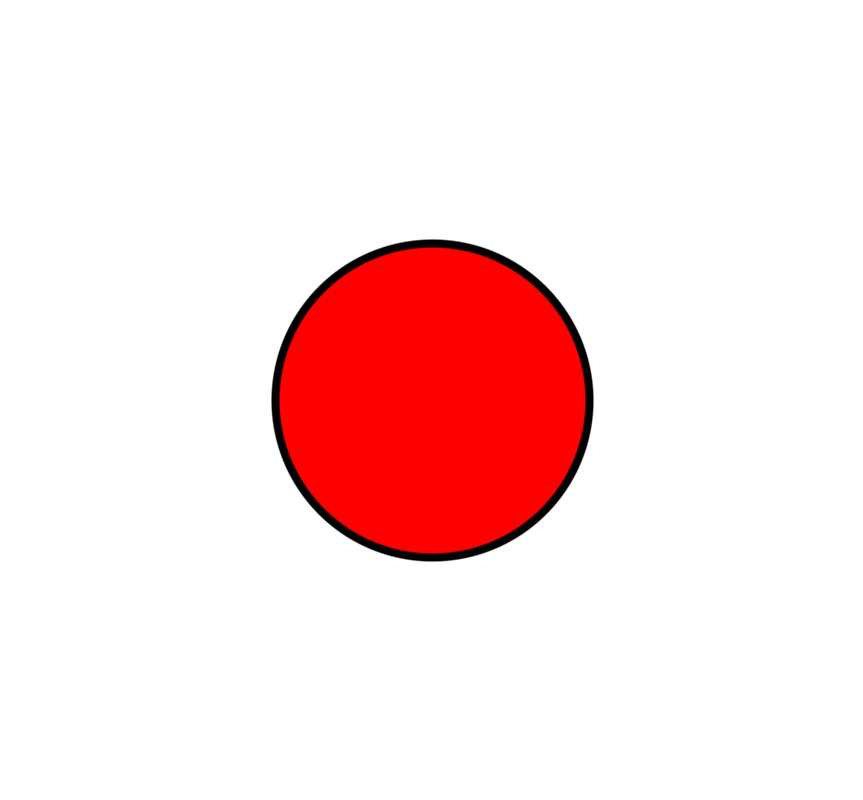
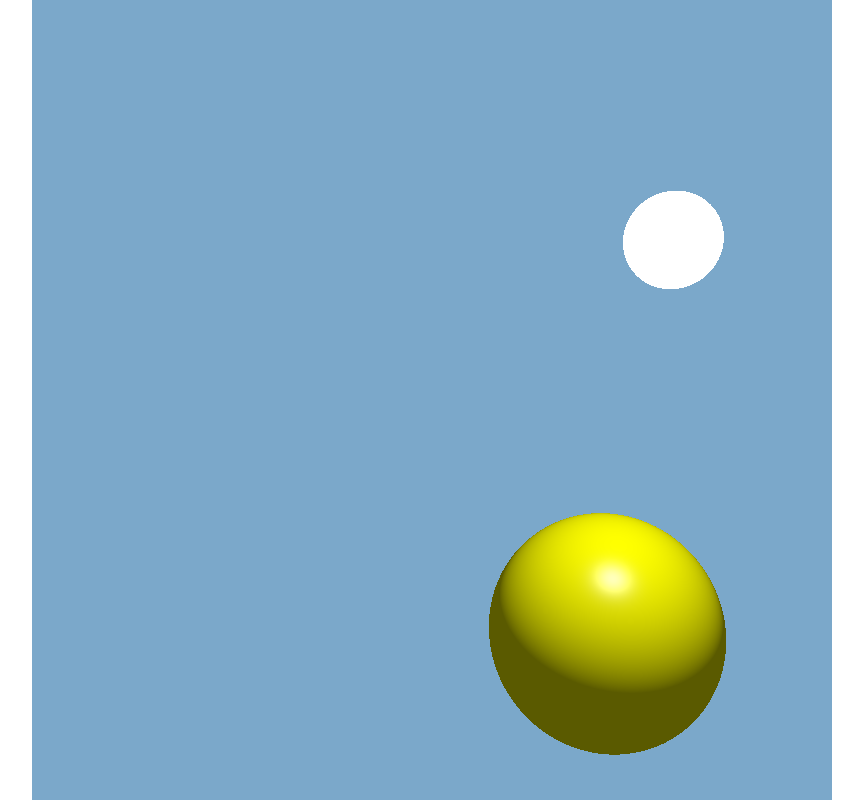
Before and after one commit to megashrieks/cpu-shader, a plain HTML site: page index.html in a window 1280 px wide. Shown: the whole page, without its empty margins (208-1071 px from the left). Drawn offline with Linux system fonts and the light colour scheme.

Commit message:
implemented basic scene ray tracing is present The following SDFs are present     makePlane     makeSphere     makeBox Special SDF     makeLight (provides a light source)
supports Phong Lighting (ambient+diffuse+specular)
gamma correction
lighting can only have white color for now

```diff
--- a/index.html
+++ b/index.html
@@ -8,6 +8,7 @@
 </head>
 <body>
     <canvas id="can"></canvas>
+    <script src = "./scripts/utils.js"></script>
     <script src = "./scripts/shader.js"></script>
     <script src="./scripts/script.js"></script>
 </body>
--- a/scripts/script.js
+++ b/scripts/script.js
@@ -15,7 +15,7 @@ const setup = () => {
 }
 const setColor = (arr, index, func) => {
     let actual = index / 4;
-    const res = func((~~(actual / size) - size/2)/size, ((actual % size)-size/2)/size);
+    const res = func(((actual % size) / size), 1-~~(actual / size) / size);
     arr[index] = Math.max(Math.min(res[0]*255,255),0);
     arr[index + 1] = Math.max(Math.min(res[1] * 255, 255), 0);
     arr[index + 2] = Math.max(Math.min(res[2] * 255, 255), 0);
@@ -26,7 +26,6 @@ const draw = () => {
     for (let i = 0; i < idata.data.length; i += 4){
         setColor(idata.data, i, shader);
     }
-    console.log(idata.data.length / size, (idata.data.length-1)%size);
     ctx.putImageData(idata, can.width / 2 - size / 2, can.height / 2 - size / 2);
     // ctx.strokeStyle = "rgb(150,150,150)";
     // ctx.lineWidth = 3;
--- a/scripts/shader.js
+++ b/scripts/shader.js
@@ -1,18 +1,135 @@
-const shader = (x, y) => {
-    let radius = .2 ** 2;
-    let r2 = .19 ** 2;
-    let current = len(x,y);
-    let v = smoothstep(radius, radius + .001, current);
-    return [v + smoothstep(r2 + .001, r2, current),v,v];
+let color = [];
+let ob = [];
+let alpha = [];
+let lights = [];
+let materials = [];
+let makeSphere = (v, col, radius, a = .65) => {
+    materials.push(1);
+    alpha.push(a);
+    color.push(col);
+    ob.push(vv => len(vv[0] - v[0], vv[1] - v[1], vv[2] - v[2]) - radius);
+}
+let abs = Math.abs;
+let max = Math.max;
+let min = Math.min;
+let makePlane = (side,axis,direction, c) => {
+    materials.push(2);
+    alpha.push(1);
+    color.push(c);
+    ob.push(vv => direction*vv[axis] + side);
+}
+let makeLight = (pos,radius=1) => {
+    lights.push(pos);
+    makeSphere(pos, [1, 1, 1], radius, 1);
+    materials[materials.length - 1] = 3;
+}
+let makeBox = (b,pos,col) => {
+    color.push(col);
+    alpha.push(1);
+    materials.push(4);
+    ob.push(vv => {
+        let q = [abs(vv[0]+pos[0]) - b, abs(vv[1]+pos[1]) - b, abs(vv[2]+pos[2]) - b];
+        let t = min(max(q[0], max(q[1], q[2])), 0);
+        return len(
+            max(q[0], 0),
+            max(q[1], 0),
+            max(q[2], 0)
+        )+t;
+    });
+}
+let e = .01;
+// makePlane(3, 1, 1, [.8, .8, .8]);
+// makePlane(3, 1, -1,[.8, .8, .8]);
+// makePlane(3, 0,  1,[0, .8, 0]);
+// makePlane(3, 0, -1,[.8, 0, 0]);
+// makePlane(5, 2, -1, [.8, .8, .8]);
+// makePlane(8, 2, 1, [.3,.3,.3]);
+// makeSphere([-1.5, -2, 2], [0, 1, 1], 1,.6);
+makeSphere([1.5, -2, 0], [1, 1, 0], 1,.6);
+makeLight([1.5, 1, -2],.3);
+// makeBox(.5,[0,2,0],[1,1,1]);
+function rayCast(pos, dir,depth) {
+    let d = 0;
+    let res = [.2, .4, .6];
+    let minv, tmin, co,index,c;
+    for (let i = 0; i < 50; ++i) {
+        minv = Infinity;
+        c = [pos[0] + d * dir[0], pos[1] + d * dir[1], pos[2] + d * dir[2]];
+        for (let j = 0; j < ob.length; ++j) {
+            tmin = ob[j](c);
+            if (tmin < minv) {
+                minv = tmin;
+                index = j;
+                co = [...color[j]];
+            }
+        }
+        // if(minv == Infinity) console.log(pos,dir,c,d,minv,tmin)
+        d += minv;
+        if (d > 100) break;
+    }
+    if (minv < .01) {
+        let reflectedColor = co;
+        let normal = getnormal(c, ob[index]);
+        // if (depth > 0 ) {
+        //     const times = 1;
+        //     let ref = [0, 0, 0];
+        //     let offset = [pos[0] + (d - e) * dir[0], pos[1] + (d - e) * dir[1], pos[2] + (d - e) * dir[2]];
+        //     let strength = 0//.15;
+        //     for (let i = 0; i < times; ++i){
+        //         let nn = [...normal];
+        //         nn[0] += strength * Math.random();
+        //         nn[1] += strength * Math.random();
+        //         nn[2] += strength * Math.random();
+        //         let [__, rr,_] = rayCast(offset, nn, depth - 1);
+        //         ref[0] += rr[0];
+        //         ref[1] += rr[1];
+        //         ref[2] += rr[2];
+        //     }
+        //     ref[0] /= times;
+        //     ref[1] /= times;
+        //     ref[2] /= times;
+        //     reflectedColor = ref;
+        // }
+        let materialColor = [
+            co[0] * alpha[index] + (1 - alpha[index]) * reflectedColor[0],
+            co[1] * alpha[index] + (1 - alpha[index]) * reflectedColor[1],
+            co[2] * alpha[index] + (1 - alpha[index]) * reflectedColor[2],
+        ];
+        if (depth > 0 && materials[index] != 3) {
+            let specStrength = .5;
+            let diffuse = 0;
+            let specular = 0;
+            let ambient = 0.1;
+            let point = [pos[0] + (d - e) * dir[0], pos[1] + (d - e) * dir[1], pos[2] + (d - e) * dir[2]];
+            let viewDir = mulscalar(dir, -1);
+            for (let i in lights) {
+                let lightDirection = normalize([-point[0] + lights[i][0], -point[1] + lights[i][1], -point[2] + lights[i][2]]);
+                let [_, __, mat] = rayCast(point, lightDirection, 0);
+                if (mat == -1 || materials[mat] == 3) {
+                    diffuse += max(dot(lightDirection, normal), 0);
+                    let reflectDir = reflect(mulscalar(lightDirection, -1), normal);
+                    specular += (max(dot(viewDir,reflectDir), 0)**32) * specStrength;
+                }
+            }
+            materialColor = mulscalar(materialColor, min(max(diffuse,ambient),1));
+            materialColor = addvector(materialColor, mulscalar([1, 1, 1], specular));
+        }
+        return [d, materialColor,index];
+    }
+    let closest = mulscalar(color[index], ob[index](c));
+    return [d, res,-1];
 }
 
-const len = (x, y) => x ** 2 + y ** 2;
+const shader = (x, y) => {
+    // return 1;
+    let v = [x-.5, y-.5, 1]
+    let [t,c] = rayCast([0,0, -7], normalize(v),1);
+    t = 1/(1+t*.1)
+    t = 1;
+    const gamma = 1/2.2;
+    // return [t,t,t];
+    return [(c[0] * t) ** gamma, (c[1] * t) ** gamma, (c[2] * t) ** gamma];
+}
+// let dir = [-2]
 
-const smoothstep = (lower, upper,val) => {
-    let x = clamp((val - lower) / (upper - lower), 0, 1);
-    return x * x * (3 - 2 * x);
-}
-
-const clamp = (val, lower, upper) => {
-    return Math.min(Math.max(val,lower),upper)
-}
+console.log(ob[ob.length-1],getnormal([0,.5,0],ob[ob.length-1]))
--- /dev/null
+++ b/scripts/utils.js
@@ -0,0 +1,39 @@
+const len = (a, b, c) => Math.sqrt(a ** 2 + b ** 2 + c ** 2);
+
+const smoothstep = (lower, upper, val) => {
+    let x = clamp((val - lower) / (upper - lower), 0, 1);
+    return x * x * (3 - 2 * x);
+}
+const dot = (v1, v2) => v1[0] * v2[0] + v1[1] * v2[1] + v1[2] * v2[2];
+const mulvector = (v1, v2) => [v1[0] * v2[0] , v1[1] * v2[1] , v1[2] * v2[2]];
+const mulscalar = (v, s) => [v[0] * s, v[1] * s, v[2] * s];
+const addscalar = (v, s) => [v[0] + s, v[1] + s, v[2] + s];
+const addvector = (v1, v2) => [v1[0] + v2[0], v1[1] + v2[1], v1[2] + v2[2]];
+const clamp = (val, lower, upper) => {
+    return Math.min(Math.max(val, lower), upper)
+}
+
+const reflect = (I, N) => {
+    return addvector(I, mulscalar(N, -2 * dot(N, I)));
+}
+
+const normalize = v => {
+    let l = len(...v)
+    return [v[0] / l, v[1] / l, v[2] / l];
+}
+
+const getnormal = (v, sdf) => {
+    let x1 = [v[0] + e, v[1], v[2]];
+    let x2 = [v[0] - e, v[1], v[2]];
+
+    let y1 = [v[0], v[1] + e, v[2]];
+    let y2 = [v[0], v[1] - e, v[2]];
+
+    let z1 = [v[0], v[1], v[2] + e];
+    let z2 = [v[0], v[1], v[2] - e];
+    return normalize([
+        sdf(x1) - sdf(x2),
+        sdf(y1) - sdf(y2),
+        sdf(z1) - sdf(z2),
+    ]);
+}
```
